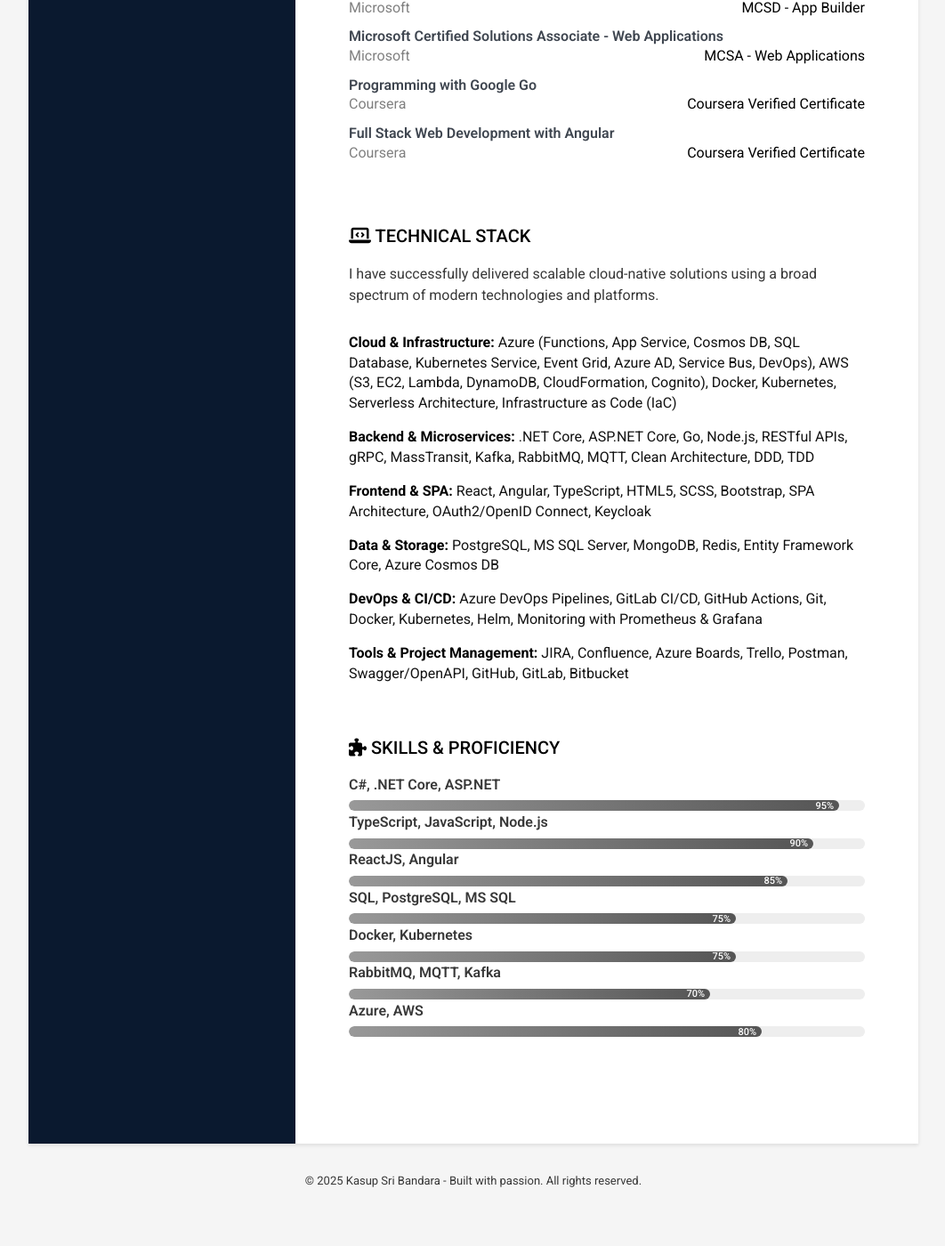
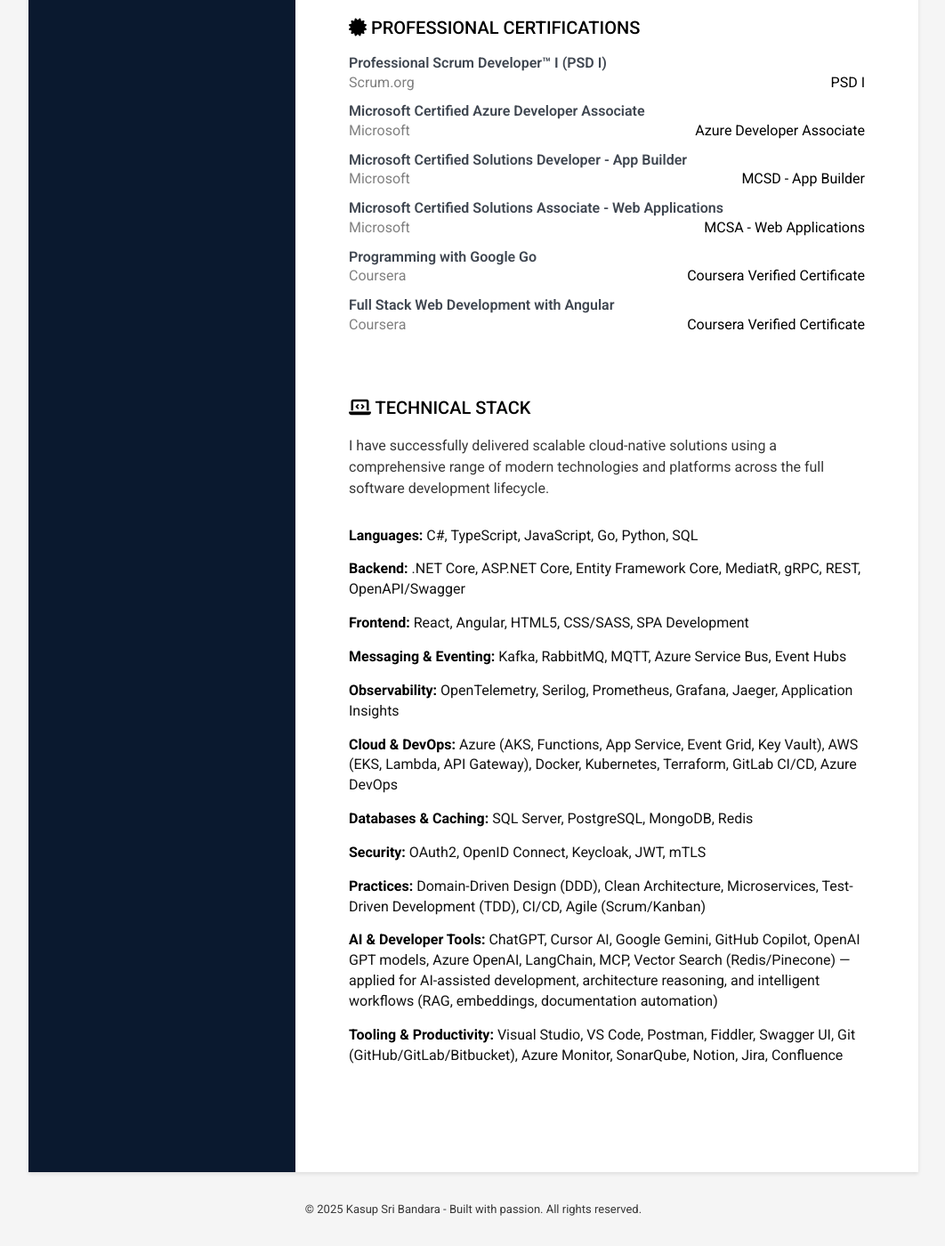
Before and after one commit to kasupsri/kasupsri.github.io, a Jekyll site: the page built from index.html, in a window 1280 px wide and 1400 px high, scrolled down 3645 px. Shown: the whole window at 89% size, without its empty margins (108-1170 px from the left). Built offline with Jekyll 4.4.1, drawn with Linux system fonts in a browser that asks for light colours; before the commit the page ends 5013 px from its top, so only the background shows below that; some of the changed text lies outside the part shown.

Commit message:
Update technical stack and  experience

```diff
--- a/_data/data.yml
+++ b/_data/data.yml
@@ -78,25 +78,23 @@
 
         **Responsibilities:**
 
-        - Focused 70% on backend development for the Reach mobile app, designing and enhancing 10+ microservice APIs in .NET Core, improving API delivery speed by 30%.
-        - Integrated SIP-based live audio communication with LiveKit and contributed to deep integration with Rauland NurseCall system for real-time, high-availability emergency response.
-        - Refactored legacy code to async patterns and optimized PostgreSQL queries, improving performance, scalability, and observability with structured logging and OpenTelemetry.
-        - Developed Docker containerized services and collaborated with DevOps to implement GitLab CI/CD pipelines, reducing deployment effort by 50%.
-        - Implemented messaging infrastructure using RabbitMQ and MQTTx; automated maintenance with Hangfire cleanup jobs to enhance reliability.
-        - Implemented Keycloak authentication and device registration in React and Angular Command Center web apps, enabling centralized access control and secure onboarding.
-        - Awarded “Best Pitch” at Rauland Hackday as part of the team for CareNet — a remote patient monitoring system with React dashboard and wearable app streaming real-time vitals.
+        - Designed and developed 9+ .NET Core microservices for the Reach Duress System using Clean Architecture, powering mobile and web clients with scalable, event-driven APIs.
+        - Refactored and enhanced existing services while developing new features and systems; optimized database performance, improved reliability, and enforced consistent coding and architectural standards across microservices.
+        - Developed reusable NuGet packages and defined event-bus contracts using MQTT and RabbitMQ to enable real-time communication between distributed services.
+        - Contributed to architecture design, documentation, and code reviews; drove continuous improvement through issue investigations, feasibility studies, and QA collaboration.
+        - Built and enhanced single-page applications (React/Angular) with secure authentication, modular UI components, and workflow improvements supporting clinicians.
+        - Collaborated with DevOps to containerize and automate deployments via GitLab pipelines, supporting efficient CI/CD for Dockerized microservices.
+        - Won "Best Pitch" at Rauland Hackday for CareNet, a wearable-based remote vitals monitoring prototype delivered in 48 hours.
 
-        <!-- **Technical Stack:**
+        **Technical Stack:**
 
-        `Backend:` .NET Core, PostgreSQL, RabbitMQ, MQTTx, Hangfire, OpenTelemetry
+        `Backend:` .NET Core, Clean Architecture, MQTT, RabbitMQ, NuGet Packages
 
-        `Frontend:` ReactJS, Angular
+        `Frontend:` React, Angular, SPA Development
 
-        `DevOps:` Docker, GitLab CI/CD
+        `DevOps:` Docker, GitLab CI/CD, Containerization
 
-        `Authentication:` Keycloak
-
-        `Communication:` LiveKit (SIP-based) -->
+        `Architecture:` Microservices, Event-Driven APIs, Event-Bus Contracts
 
     - role: Senior Software Engineer
       time: February 2022 - March 2023
@@ -278,59 +276,52 @@
 projects:
   title: Technical Stack
   intro: >
-    I have successfully delivered scalable cloud-native solutions using a broad spectrum of modern technologies and platforms.
+    I have successfully delivered scalable cloud-native solutions using a comprehensive range of modern technologies and platforms across the full software development lifecycle.
   assignments:
-    - title: "Cloud & Infrastructure:"
+    - title: "Languages:"
       tagline: >
-        Azure (Functions, App Service, Cosmos DB, SQL Database, Kubernetes Service, Event Grid, Azure AD, Service Bus, DevOps),
-        AWS (S3, EC2, Lambda, DynamoDB, CloudFormation, Cognito),
-        Docker, Kubernetes, Serverless Architecture, Infrastructure as Code (IaC)
+        C#, TypeScript, JavaScript, Go, Python, SQL
 
-    - title: "Backend & Microservices:"
+    - title: "Backend:"
       tagline: >
-        .NET Core, ASP.NET Core, Go, Node.js, RESTful APIs, gRPC, MassTransit, Kafka, RabbitMQ, MQTT, Clean Architecture, DDD, TDD
+        .NET Core, ASP.NET Core, Entity Framework Core, MediatR, gRPC, REST, OpenAPI/Swagger
 
-    - title: "Frontend & SPA:"
+    - title: "Frontend:"
       tagline: >
-        React, Angular, TypeScript, HTML5, SCSS, Bootstrap, SPA Architecture, OAuth2/OpenID Connect, Keycloak
+        React, Angular, HTML5, CSS/SASS, SPA Development
 
-    - title: "Data & Storage:"
+    - title: "Messaging & Eventing:"
       tagline: >
-        PostgreSQL, MS SQL Server, MongoDB, Redis, Entity Framework Core, Azure Cosmos DB
+        Kafka, RabbitMQ, MQTT, Azure Service Bus, Event Hubs
 
-    - title: "DevOps & CI/CD:"
+    - title: "Observability:"
       tagline: >
-        Azure DevOps Pipelines, GitLab CI/CD, GitHub Actions, Git, Docker, Kubernetes, Helm, Monitoring with Prometheus & Grafana
+        OpenTelemetry, Serilog, Prometheus, Grafana, Jaeger, Application Insights
 
-    - title: "Tools & Project Management:"
+    - title: "Cloud & DevOps:"
       tagline: >
-        JIRA, Confluence, Azure Boards, Trello, Postman, Swagger/OpenAPI, GitHub, GitLab, Bitbucket
+        Azure (AKS, Functions, App Service, Event Grid, Key Vault), AWS (EKS, Lambda, API Gateway), Docker, Kubernetes, Terraform, GitLab CI/CD, Azure DevOps
 
+    - title: "Databases & Caching:"
+      tagline: >
+        SQL Server, PostgreSQL, MongoDB, Redis
 
-skills:
-  title: Skills &amp; Proficiency
+    - title: "Security:"
+      tagline: >
+        OAuth2, OpenID Connect, Keycloak, JWT, mTLS
 
-  toolset:
-    - name: C#, .NET Core, ASP.NET
-      level: 95%
+    - title: "Practices:"
+      tagline: >
+        Domain-Driven Design (DDD), Clean Architecture, Microservices, Test-Driven Development (TDD), CI/CD, Agile (Scrum/Kanban)
 
-    - name: TypeScript, JavaScript, Node.js
-      level: 90%
+    - title: "AI & Developer Tools:"
+      tagline: >
+        ChatGPT, Cursor AI, Google Gemini, GitHub Copilot, OpenAI GPT models, Azure OpenAI, LangChain, MCP, Vector Search (Redis/Pinecone) — applied for AI-assisted development, architecture reasoning, and intelligent workflows (RAG, embeddings, documentation automation)
 
-    - name: ReactJS, Angular
-      level: 85%
+    - title: "Tooling & Productivity:"
+      tagline: >
+        Visual Studio, VS Code, Postman, Fiddler, Swagger UI, Git (GitHub/GitLab/Bitbucket), Azure Monitor, SonarQube, Notion, Jira, Confluence
 
-    - name: SQL, PostgreSQL, MS SQL
-      level: 75%
-
-    - name: Docker, Kubernetes
-      level: 75%
-
-    - name: RabbitMQ, MQTT, Kafka
-      level: 70%
-
-    - name: Azure, AWS
-      level: 80%
 
 footer: >
   © 2025 Kasup Sri Bandara - Built with passion. All rights reserved.
```
